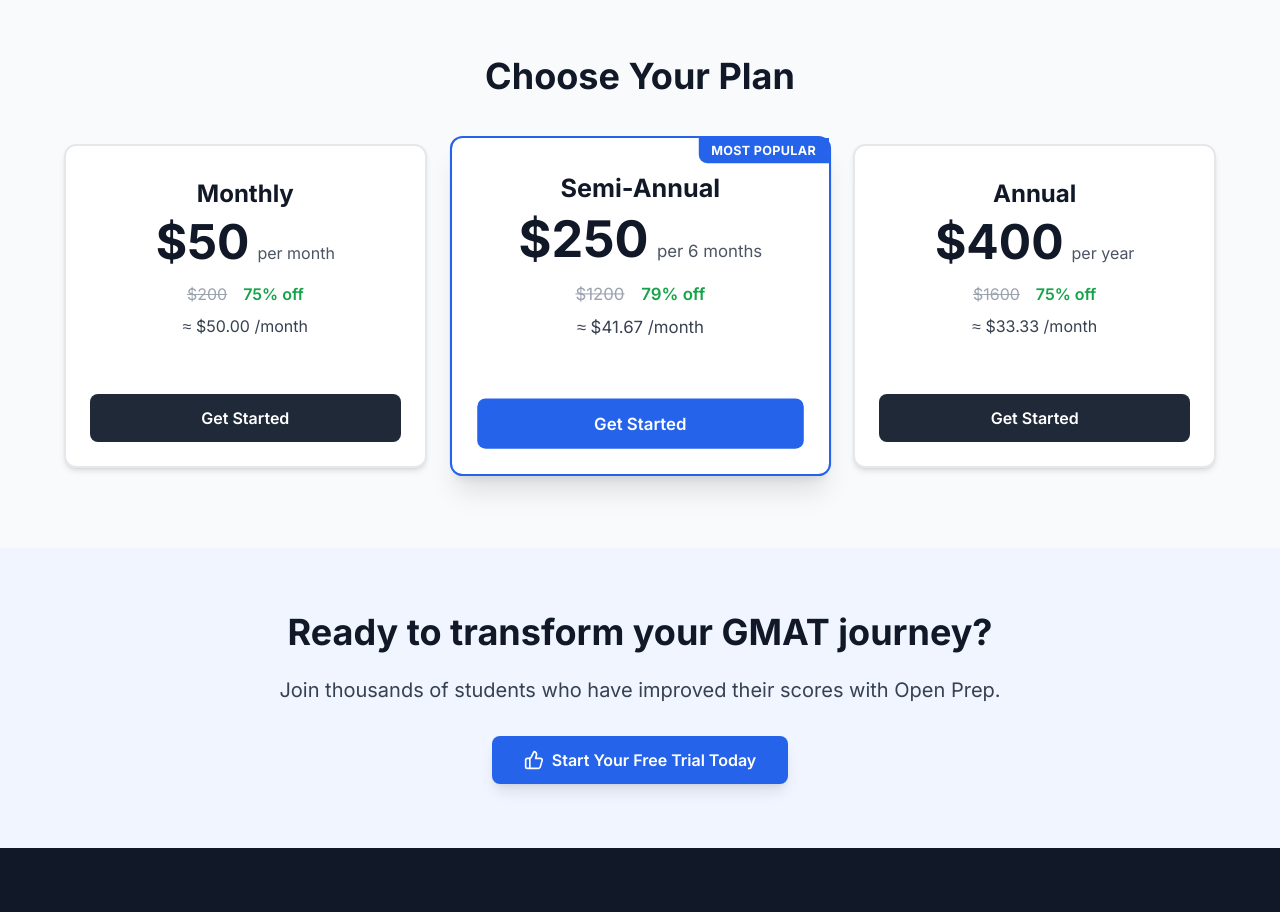
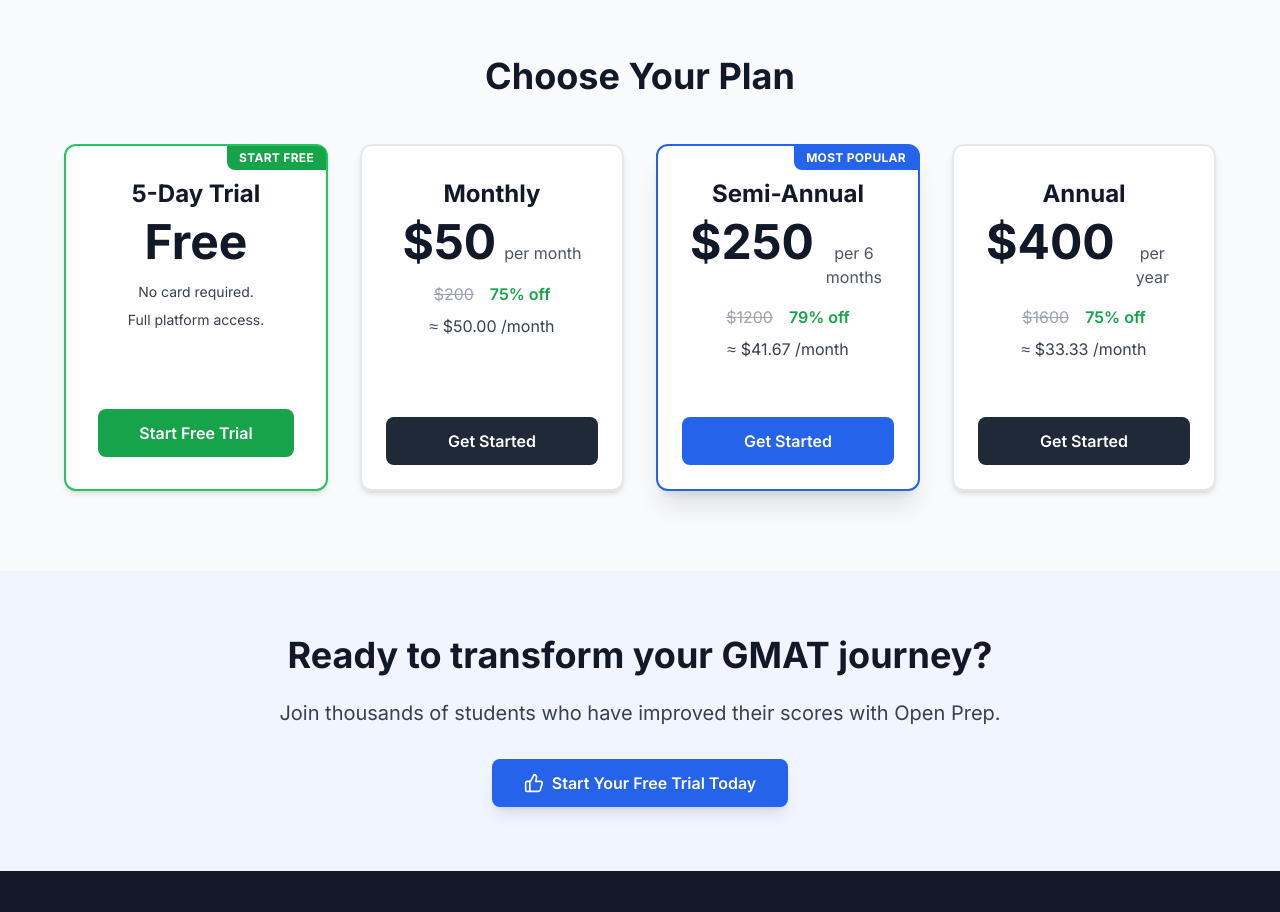
Before and after one commit to kanishkkatara/open-prep-landing-page, a React (Vite) app: page / in a window 1280 px wide. Shown: the part 2920-3832 px from the top of the page. Built offline with nearby package versions, Linux system fonts and the light colour scheme; no server answers.

Commit message:
chore: pricing update

```diff
--- a/src/components/Pricing.tsx
+++ b/src/components/Pricing.tsx
@@ -1,18 +1,17 @@
-// src/components/Pricing.tsx
 import React from 'react';
 
 interface Plan {
   name: string;
-  price: number;            // discounted price for the billing period
-  strike: number;           // original price for the billing period
-  periodLabel: string;      // e.g., 'per month', 'per 6 months', 'per year'
+  price: number;
+  strike: number;
+  periodLabel: string;
   billingPeriodMonths: number;
   popular?: boolean;
 }
 
 const plans: Plan[] = [
   { name: 'Monthly',     price: 50,  strike: 200,  periodLabel: 'per month',    billingPeriodMonths: 1 },
-  { name: 'Semi-Annual', price: 250, strike: 1200, periodLabel: 'per 6 months', billingPeriodMonths: 6,   popular: true },
+  { name: 'Semi-Annual', price: 250, strike: 1200, periodLabel: 'per 6 months', billingPeriodMonths: 6, popular: true },
   { name: 'Annual',      price: 400, strike: 1600, periodLabel: 'per year',     billingPeriodMonths: 12 },
 ];
 
@@ -22,7 +21,36 @@ const Pricing: React.FC = () => (
       <h2 className="text-3xl md:text-4xl font-bold text-gray-900">Choose Your Plan</h2>
     </div>
 
-    <div className="grid grid-cols-1 md:grid-cols-3 gap-8 max-w-6xl mx-auto">
+    <div className="grid grid-cols-1 md:grid-cols-4 gap-8 max-w-6xl mx-auto">
+
+      {/* Free Trial Card */}
+      <div className="relative flex flex-col bg-white border-2 border-green-500 rounded-xl p-8 shadow-md hover:shadow-xl transition-transform duration-300 hover:scale-[1.02]">
+        <div className="absolute top-0 right-0 bg-green-600 text-white text-xs font-bold uppercase tracking-wide py-1 px-3 rounded-bl-lg rounded-tr-lg">
+          Start Free
+        </div>
+
+        <div className="flex-grow text-center">
+          <h3 className="text-2xl font-bold text-gray-900 mb-2">5-Day Trial</h3>
+          <div className="text-5xl font-extrabold text-gray-900 mb-4">Free</div>
+          <ul className="mb-6 space-y-2 text-gray-700 text-sm">
+            <li>No card required.</li>
+            <li>Full platform access.</li>
+          </ul>
+        </div>
+
+        <div className="p-0">
+          <a
+            href={import.meta.env.VITE_PLATFORM_URL}
+            target="_blank"
+            rel="noopener noreferrer"
+            className="block w-full py-3 text-center font-semibold rounded-lg bg-green-600 hover:bg-green-700 text-white transition-colors duration-300"
+          >
+            Start Free Trial
+          </a>
+        </div>
+      </div>
+
+      {/* Paid Plans */}
       {plans.map((plan) => {
         const savingsPercent = Math.round((1 - plan.price / plan.strike) * 100);
         const monthlyCost = (plan.price / plan.billingPeriodMonths).toFixed(2);
@@ -30,13 +58,13 @@ const Pricing: React.FC = () => (
         return (
           <div
             key={plan.name}
-            className={`relative flex flex-col bg-white border-2 rounded-xl transition-transform duration-300
+            className={`relative flex flex-col bg-white border-2 rounded-xl transition-transform duration-300 hover:scale-[1.02]
               ${plan.popular
-                ? 'transform scale-105 border-blue-600 shadow-xl'
+                ? 'border-blue-600 shadow-xl'
                 : 'border-gray-200 shadow-md hover:shadow-xl'}`}
           >
             {plan.popular && (
-              <div className="absolute top-0 right-0 bg-blue-600 text-white text-xs font-bold uppercase tracking-wide py-1 px-3 rounded-bl-lg">
+              <div className="absolute top-0 right-0 bg-blue-600 text-white text-xs font-bold uppercase tracking-wide py-1 px-3 rounded-bl-lg rounded-tr-lg">
                 Most Popular
               </div>
             )}
```
